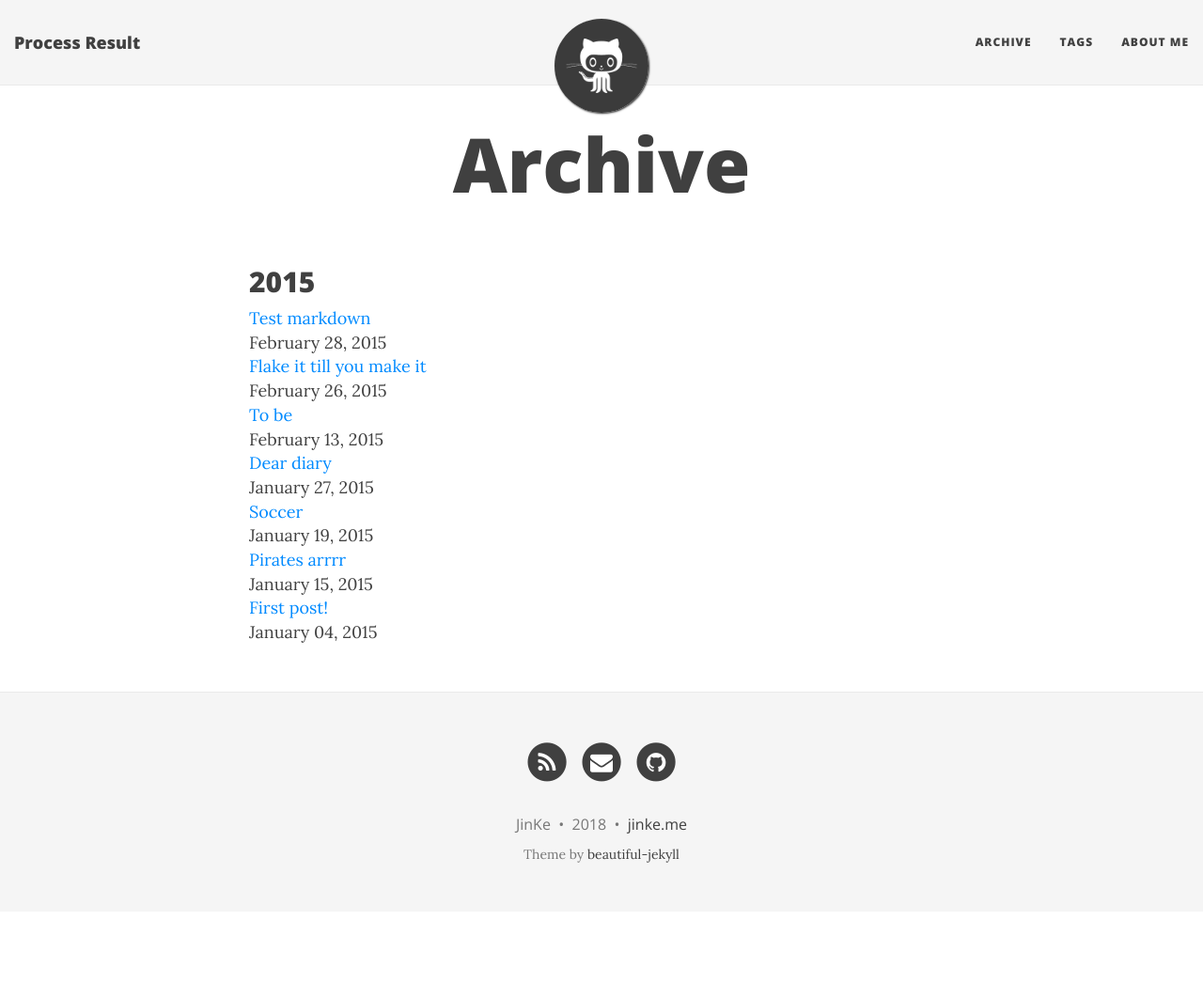
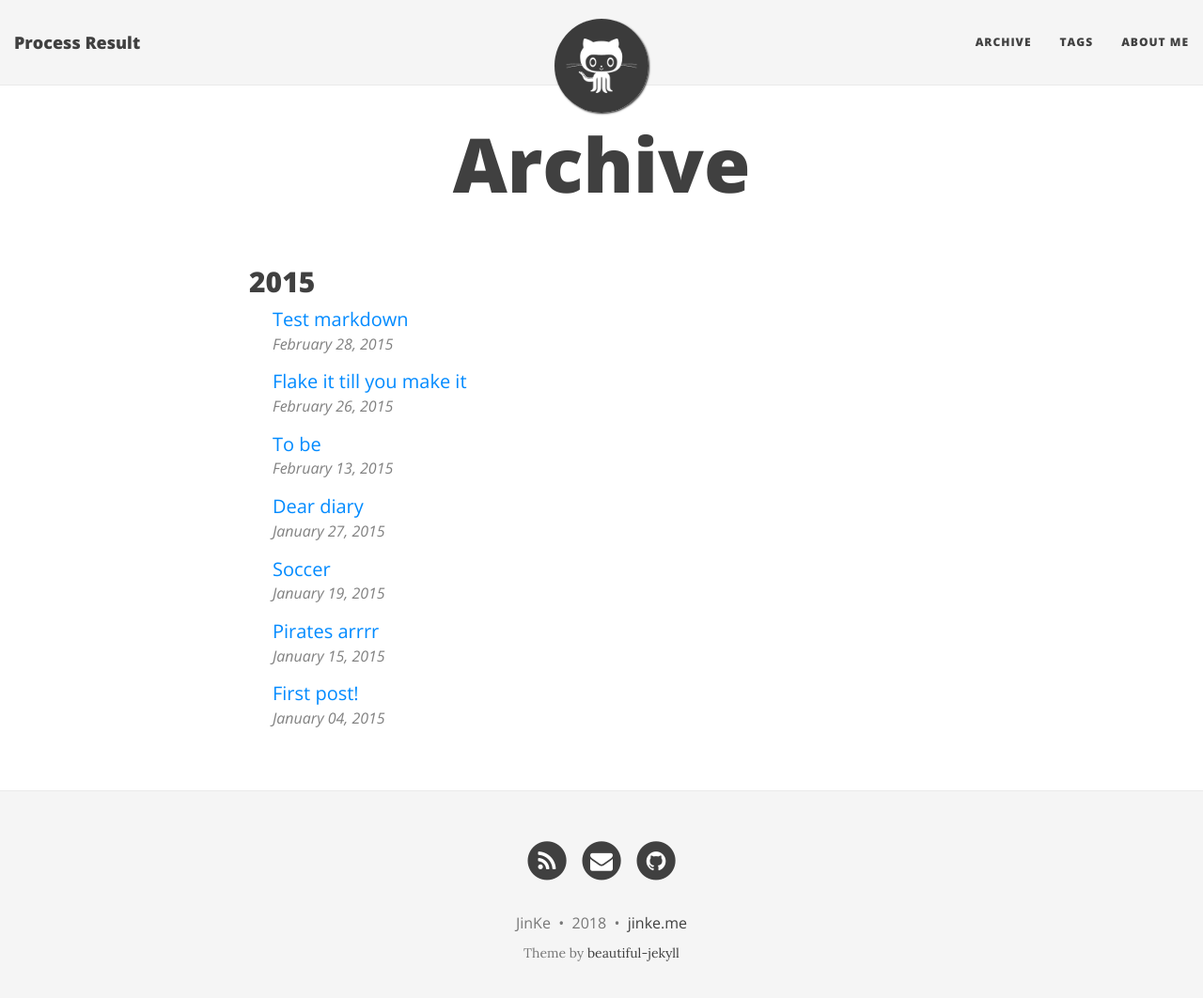
Before and after one commit to yichenluan/yichenluan.github.io, a Jekyll site: the page built from archive.html, in a window 1280 px wide and 1075 px high. Shown: the top 1062 px of the window at 94% size. Built offline with Jekyll 4.4.1, drawn with Linux system fonts in a browser that asks for light colours; nearby versions of some CDN libraries.

Commit message:
fix archive

```diff
--- a/archive.html
+++ b/archive.html
@@ -4,7 +4,7 @@ title: 'Archive'
 ---
 
 
-<div class="full-tags-list">
+<div id="full-tags-list">
     {% for post in site.posts %}
       {% capture y %}{{post.date | date:"%Y"}}{% endcapture %}
       {% if year != y %}
@@ -13,11 +13,13 @@ title: 'Archive'
             {{ y }}
             </h2>
       {% endif %}
+    <div class="post-list">
         <div class="tag-entry">
             <a href="{{- site.url -}}{{- post.url -}}">{{- post.title -}}</a>
             <div class="entry-date">
                 <time datetime="{{- post.date | date_to_xmlschema -}}">{{- post.date | date: "%B %d, %Y" -}}</time>
             </div>
         </div>
+    </div>
     {% endfor %}
 </div>
```
